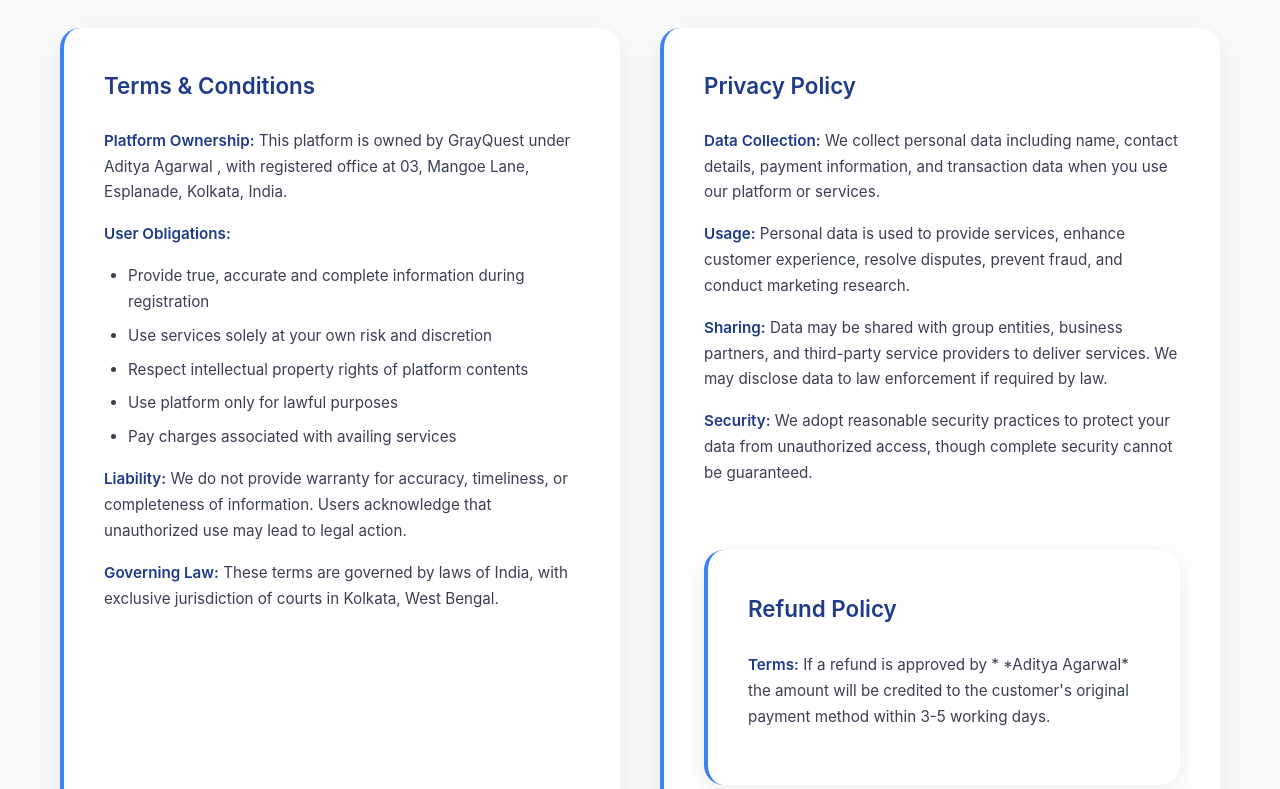
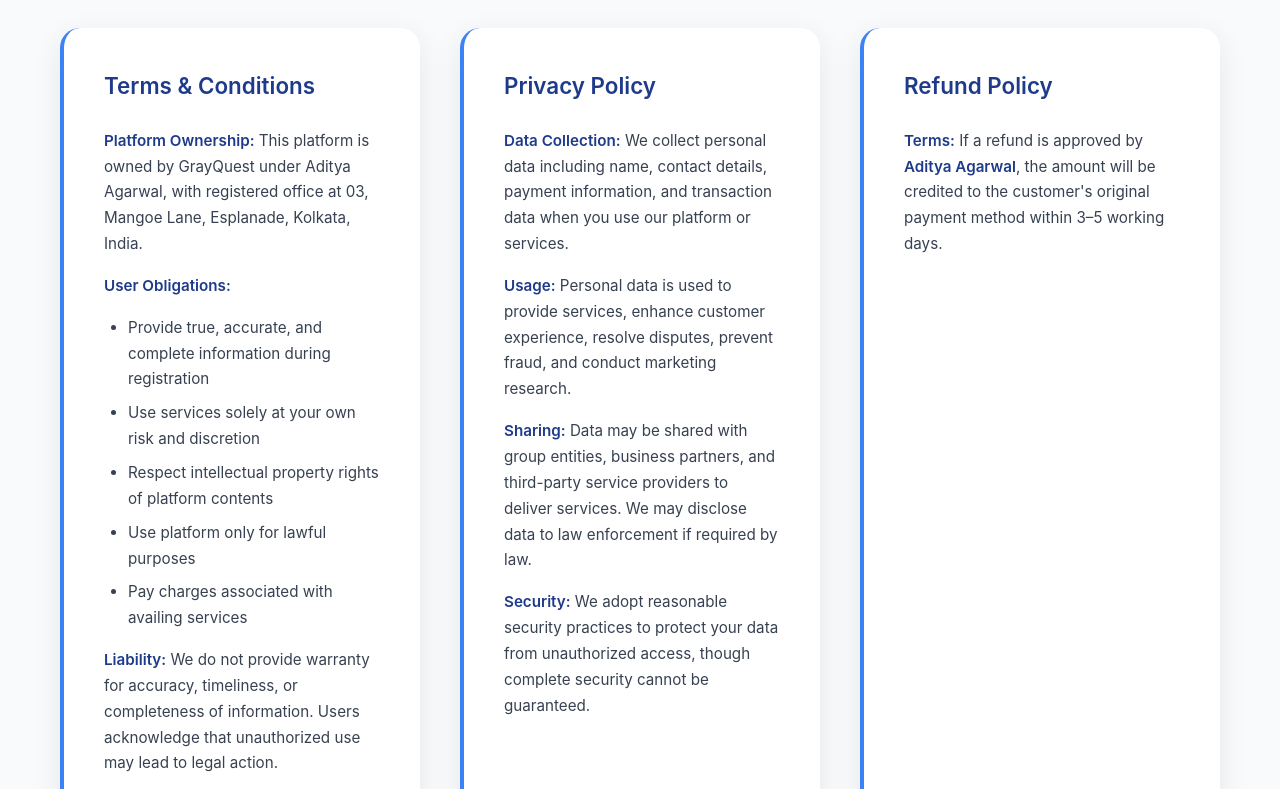
Before and after one commit to adigamer21/gray-quest-final, a website: page main.html in a window 1280 px wide. Shown: the part 5060-5849 px from the top of the page. Drawn offline with Linux system fonts and the light colour scheme.

Commit message:
Update main.html

```diff
--- a/main.html
+++ b/main.html
@@ -824,14 +824,16 @@
     <div class="container">
         <h2 class="section-title">Legal Policies</h2>
         <div class="policies-grid">
+
+            <!-- Terms & Conditions -->
             <div class="policy-card">
                 <h3>Terms & Conditions</h3>
                 <div class="policy-content">
-                        <p><strong>Platform Ownership:</strong> This platform is owned by GrayQuest under Aditya Agarwal , with registered office at 03, Mangoe Lane, Esplanade, Kolkata, India.</p>
+                    <p><strong>Platform Ownership:</strong> This platform is owned by GrayQuest under Aditya Agarwal, with registered office at 03, Mangoe Lane, Esplanade, Kolkata, India.</p>
 
                     <p><strong>User Obligations:</strong></p>
                     <ul>
-                            <li>Provide true, accurate and complete information during registration</li>
+                        <li>Provide true, accurate, and complete information during registration</li>
                         <li>Use services solely at your own risk and discretion</li>
                         <li>Respect intellectual property rights of platform contents</li>
                         <li>Use platform only for lawful purposes</li>
@@ -844,6 +846,7 @@
                 </div>
             </div>
 
+            <!-- Privacy Policy -->
             <div class="policy-card">
                 <h3>Privacy Policy</h3>
                 <div class="policy-content">
@@ -854,10 +857,17 @@
                     <p><strong>Sharing:</strong> Data may be shared with group entities, business partners, and third-party service providers to deliver services. We may disclose data to law enforcement if required by law.</p>
 
                     <p><strong>Security:</strong> We adopt reasonable security practices to protect your data from unauthorized access, though complete security cannot be guaranteed.</p>
-           <div class="policies-grid">
+                </div>
+            </div>
+
+            <!-- Refund Policy -->
             <div class="policy-card">
                 <h3>Refund Policy</h3>
                 <div class="policy-content">
-                        <p><strong>Terms:</strong> If a refund is approved by * *Aditya Agarwal* the amount will be credited to the customer's original payment method within 3-5 working days.
+                    <p><strong>Terms:</strong> If a refund is approved by <strong>Aditya Agarwal</strong>, the amount will be credited to the customer's original payment method within 3–5 working days.</p>
                 </div>
             </div>
+
+        </div>
+    </div>
+</section>
```
Lines whose indentation alone changed are shown as unchanged.
